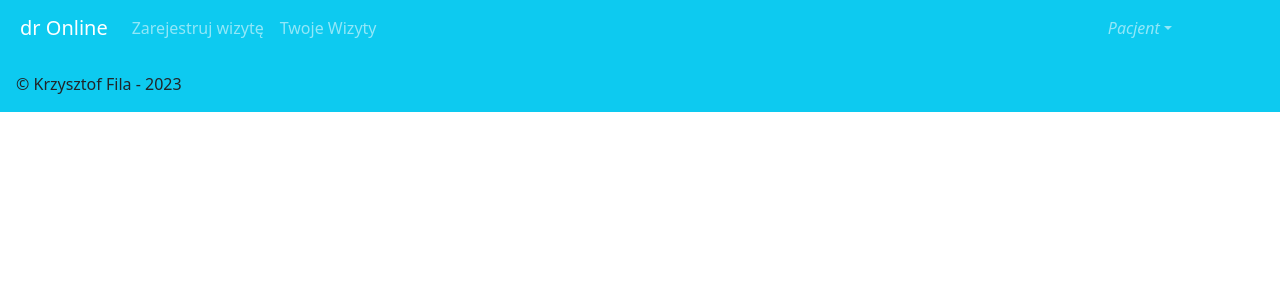
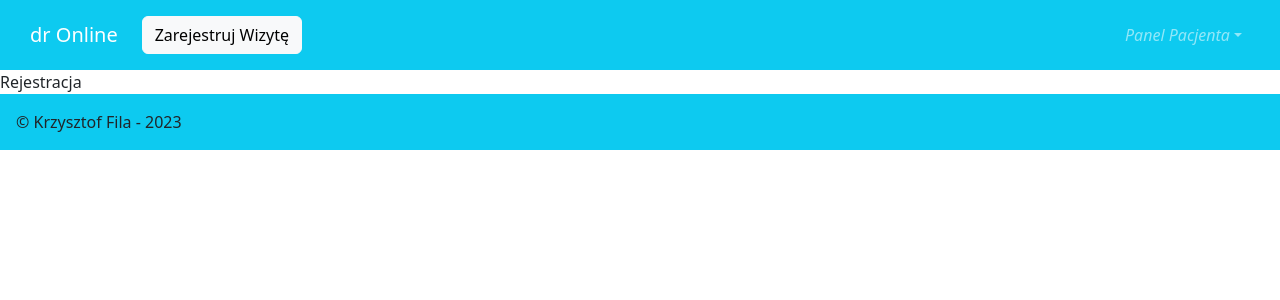
Before and after one commit to krzysztoffila/doctor-online-MEVN, a Vue app: page /register in a window 1280 px wide. Shown: the top 300 px of the page. Built offline with nearby package versions, Linux system fonts and the light colour scheme.

Commit message:
Add router links

```diff
--- a/src/App.vue
+++ b/src/App.vue
@@ -4,7 +4,9 @@
       <NavComponent />
     </header>
     <main>
-      <router-view />
+      <router-view>
+        <RegisterUser />
+      </router-view>
     </main>
     <Footer />
   </div>
@@ -12,10 +14,12 @@
 <script>
 import NavComponent from "@/components/nav-component.vue";
 import Footer from "@/components/footer-component.vue";
+import RegisterUser from "./views/RegisterUser.vue";
 
 export default {
   components: {
     NavComponent,
+    RegisterUser,
     Footer,
   },
 };
--- a/src/components/nav-component.vue
+++ b/src/components/nav-component.vue
@@ -1,20 +1,39 @@
 <template>
   <div>
     <b-navbar toggleable="lg" type="dark" variant="info">
-      <b-navbar-brand class="navbar-logo" href="#">dr Online</b-navbar-brand>
+      <b-navbar-brand href="#"
+        ><router-link to="/" class="navbar__link navbar__logo"
+          >dr Online</router-link
+        ></b-navbar-brand
+      >
+
       <b-navbar-toggle target="nav-collapse"></b-navbar-toggle>
       <b-collapse id="nav-collapse" is-nav>
         <b-navbar-nav>
-          <b-nav-item href="#">Zarejestruj wizytę</b-nav-item>
-          <b-nav-item href="#">Twoje Wizyty</b-nav-item>
+          <b-nav-item href="#"
+            ><router-link to="/register-visit" class="navbar__link"
+              ><b-button variant="light"
+                >Zarejestruj Wizytę</b-button
+              ></router-link
+            ></b-nav-item
+          >
         </b-navbar-nav>
         <b-navbar-nav class="ms-auto navbar__right">
           <b-nav-item-dropdown right class="navbar__right__dropdown">
             <!-- Using 'button-content' slot -->
             <template #button-content>
-              <em>Pacjent</em>
+              <em>Panel Pacjenta</em>
             </template>
-            <b-dropdown-item href="#">Konto Pacjenta</b-dropdown-item>
+            <b-dropdown-item href="#"
+              ><router-link to="/user-account" class="navbar__link"
+                >Konto Pacjenta</router-link
+              ></b-dropdown-item
+            >
+            <b-dropdown-item href="#"
+              ><router-link to="/user-visits" class="navbar__link"
+                >Twoje Wizyty</router-link
+              ></b-dropdown-item
+            >
             <b-dropdown-item href="#">Wyloguj</b-dropdown-item>
           </b-nav-item-dropdown>
         </b-navbar-nav>
@@ -28,12 +47,15 @@ export default {};
 </script>
 
 <style>
-.navbar-logo {
-  margin-left: 20px;
+.navbar__link {
+  text-decoration: none;
+  color: #000;
 }
-
+.navbar__logo {
+  margin-left: 30px;
+  color: #fff;
+}
 .navbar__right__dropdown {
-  /* width: 50px; */
-  margin-right: 100px;
+  margin-right: 30px;
 }
 </style>
--- a/src/router/index.js
+++ b/src/router/index.js
@@ -1,6 +1,7 @@
-import Vue from 'vue'
-import VueRouter from 'vue-router'
+import Vue from 'vue';
+import VueRouter from 'vue-router';
 import LandingPage from '../views/LandingPage.vue'
+import RegisterUser from '../views/RegisterUser.vue'
 
 Vue.use(VueRouter)
 
@@ -9,9 +10,16 @@ const routes = [{
   name: 'LandingPage',
   component: LandingPage,
   meta: {
-    title: 'Welcome to Doctor Online!'
+    title: 'Witamy na Doctor Online!'
   }
-}]
+}, {
+  path: '/register',
+  name: 'register',
+  component: RegisterUser,
+  meta: {
+    title: 'Rejestracja - dr Online'
+  }
+}, ]
 
 const router = new VueRouter({
   mode: 'history',
--- a/src/views/LandingPage.vue
+++ b/src/views/LandingPage.vue
@@ -9,10 +9,13 @@
           dolore mollitia earum eum quaerat, adipisci fugit blanditiis laborum
           odio facilis.
         </p>
-
-        <a href="#" class="hero__button"
-          ><b-button pill variant="info">Zarejestruj wizytę</b-button></a
-        >
+        <router-link to="/register">
+          <a href="#" class="hero__button"
+            ><b-button pill variant="info"
+              >Zarejestruj się juz dziś!</b-button
+            ></a
+          >
+        </router-link>
       </div>
     </div>
   </div>
--- /dev/null
+++ b/src/views/RegisterUser.vue
@@ -0,0 +1,9 @@
+<template>
+  <div>Rejestracja</div>
+</template>
+
+<script>
+export default {};
+</script>
+
+<style></style>
```
